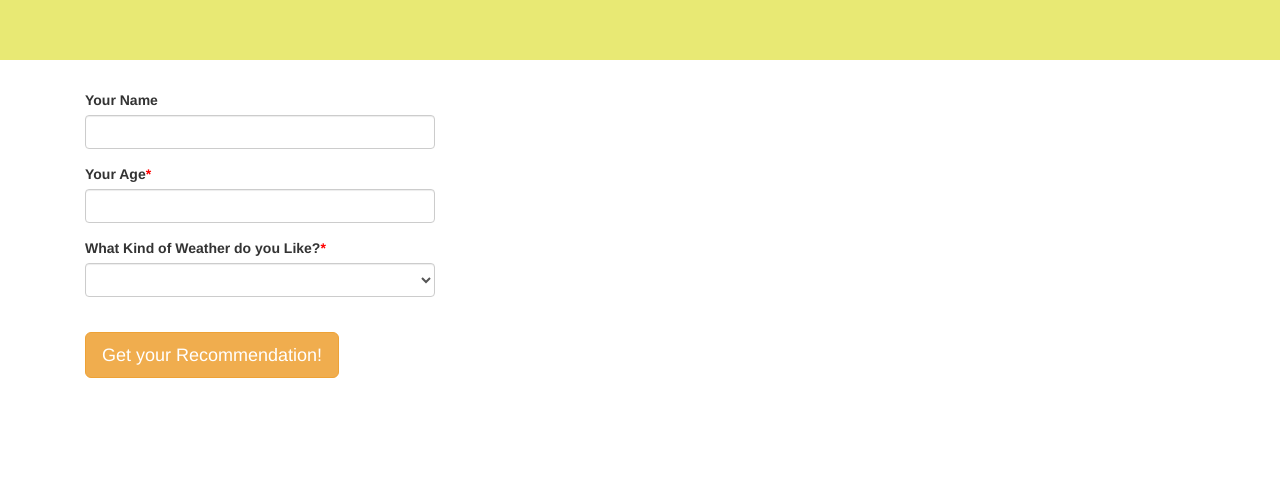
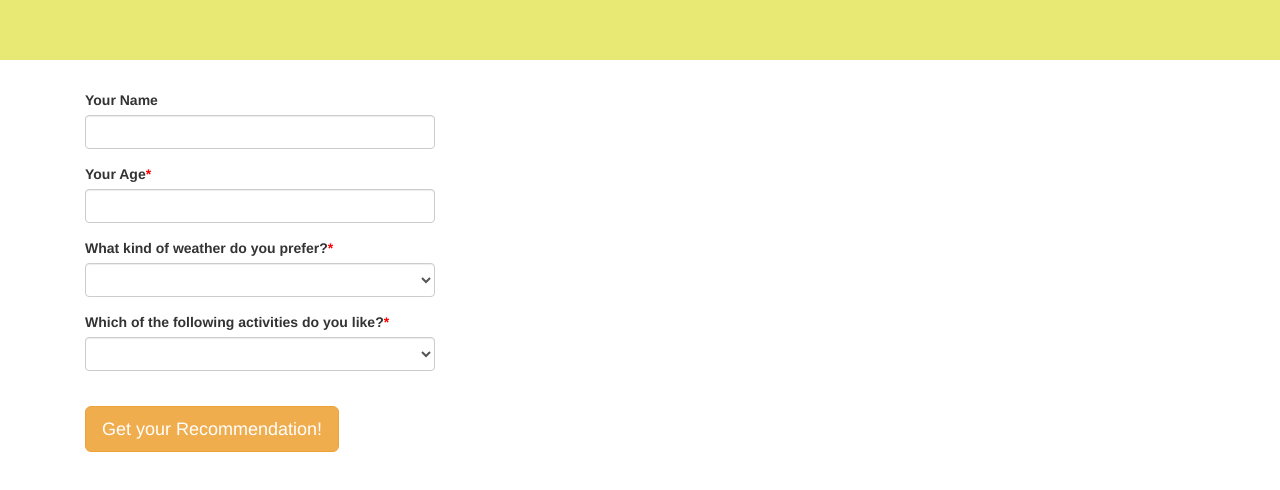
Before and after one commit to hyperlinkable/vacation, a plain HTML site: page index.html in a window 1280 px wide. Both pictures are taken after a click on the button "Begin Survey". Shown: the part 180-670 px from the top of the page. Drawn offline with Linux system fonts and the light colour scheme.

Commit message:
add activities

```diff
--- a/index.html
+++ b/index.html
@@ -29,26 +29,42 @@
             <input id="age" class="form-control" type="number" min="1" max="120" required>
           </div>
           <div class="form-group required">
-            <label for="weather" class="form-label">What Kind of Weather do you Like?</label>
+            <label for="weather" class="form-label">What kind of weather do you prefer?</label>
             <select id="weather" class="form-control" autocomplete="off" required>
               <option></option>
-              <option>Hot & Sunny</option>
+              <option>Warm & Sunny</option>
               <option>Cold & Snowy</option>
+              <option>Hot & Dry</option>
+              <option>Cool & Rainy</option>
+            </select>
+          </div>
+          <div class="form-group required">
+            <label for="activities" class="form-label">Which of the following activities do you like?</label>
+            <select id="activities" class="form-control" autocomplete="off" required>
+              <option></option>
+              <option>Skiing</option>
+              <option>Surfing</option>
+              <option>Hiking</option>
+              <option>Surviving</option>
+              <option>Drinking Coffee</option>
             </select>
           </div>
 
           <button type="submit" id="getReco" class="btn btn-warning btn-lg">Get your Recommendation!</button>
+
         </form>
       </div>
-
-
     </div>
 
     <div class="container" id="reco">
       <h1>******** YOUR PERSONALIZED TRAVEL RECOMMENDATION ********</h1>
       <h2>Bon Voyage, <span class="name"></span>!</h2>
-      <p>Since your age is <span class="age"></span> and you like <span class="weather"></span> weather...</p>
+      <p>Because you are <span class="age"></span> years old and you like to spend your time <span class="activities"></span> in <span class="weather"></span> weather...</p>
       <p>The Vacation Robot recommends you visit lovely <span class="destination"></span>!
+        <!-- BEGIN RECOMMENDATIONS -->
+
+
+
     </div>
 
 
--- a/js/scripts.js
+++ b/js/scripts.js
@@ -25,6 +25,7 @@ $(document).ready(function() {
     var nameInput = $("input#name").val()
     var ageInput = parseInt($("input#age").val());
     var weatherInput = $("select#weather").val();
+    var activitiesInput = $("select#activities").val();
 
 // ----- START LOGIC FOR RECOMMENDATIONS -------
   // adapt for anonymous form entry
@@ -50,6 +51,7 @@ $(document).ready(function() {
     console.log("FormResponse: Age = " + ageInput);
     console.log("FormResponse: Name = " + nameInput);
     console.log("FormResponse: Weather = " + weatherInput);
+    console.log("FormResponse: Activities = " + activitiesInput);
 
 // Inject form input variables into recommendation text
     // questions.forEach(function(response) {
@@ -59,6 +61,7 @@ $(document).ready(function() {
     $(".name").text(nameInput);
     $(".age").text(ageInput);
     $(".weather").text(weatherInput);
+    $(".activities").text(activitiesInput);
     $(".destination").text(destinationReco);
 
 
```
